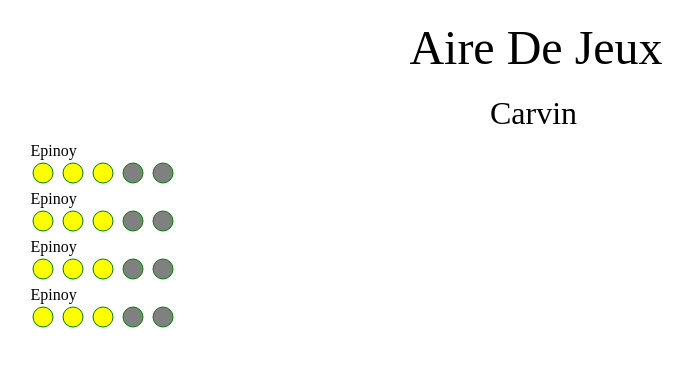
After one commit to stephane-duteriez/airedejeux, a Python web app: template template/Commune.html in a window 1280 px wide. The commit adds this page. Shown: the top 367 px of the page, without its empty margins (104-797 px from the left). Run offline with Jinja, Linux system fonts and the light colour scheme; the template is opened without the code that fills it, so the values that code supplies are empty.

Commit message:
Ajout de la page par Ville.

```diff
--- a/static/style.css
+++ b/static/style.css
@@ -4,6 +4,10 @@
     padding:5px;
     margin:5px;
 }
+
+.bigger {
+    font-size:1.5em;
+    }
 
 #main {
     width:80%;
@@ -55,8 +59,13 @@
 .stars {
     padding:2px
     }
+
+#detail{
+    flex:1 1 300px;
+    }
+
 #box-activitees {
-    flex:1 1 300px;
+    flex:1 1 100%;
     }
 
 #title-activitee {
@@ -84,12 +93,13 @@
 
 #description{
     width:100%;
-    max-width:500px;
+    flex:1 1 300px;
     }
 
 #comentaires{
-    padding:5px;
-    margin:5px;
-    width:100%;
-    max-width:500px
+    flex:1 1 100%;
     }
+
+.comentaire,.description,#list-activitees,#description-accesibilte{
+    padding-left: 10px;
+    }
--- /dev/null
+++ b/template/Commune.html
@@ -0,0 +1,98 @@
+{% extends "base.html" %}
+{% block content %}
+<div id="title">
+    <div id="ville">Carvin</div>
+</div>
+
+<div id="list-aire-de-jeux">
+    <div class="aire-de-jeux">
+        <div class="nom-aire-de-jeux">
+            Epinoy
+        </div>
+        <div class="score">
+            <svg width="22" height="22" class="stars">
+                <circle cx="11" cy="11" r="10" stroke="green" stroke-width="1" fill="yellow" />
+            </svg>
+            <svg width="22" height="22" class="stars">
+                <circle cx="11" cy="11" r="10" stroke="green" stroke-width="1" fill="yellow" />
+            </svg>
+            <svg width="22" height="22" class="stars">
+                <circle cx="11" cy="11" r="10" stroke="green" stroke-width="1" fill="yellow" />
+            </svg>
+            <svg width="22" height="22" class="stars">
+                <circle cx="11" cy="11" r="10" stroke="green" stroke-width="1" fill="grey" />
+            </svg>
+            <svg width="22" height="22" class="stars">
+                <circle cx="11" cy="11" r="10" stroke="green" stroke-width="1" fill="grey" />
+            </svg>
+        </div>
+    </div>
+    <div class="aire-de-jeux">
+        <div class="nom-aire-de-jeux">
+            Epinoy
+        </div>
+        <div class="score">
+            <svg width="22" height="22" class="stars">
+                <circle cx="11" cy="11" r="10" stroke="green" stroke-width="1" fill="yellow" />
+            </svg>
+            <svg width="22" height="22" class="stars">
+                <circle cx="11" cy="11" r="10" stroke="green" stroke-width="1" fill="yellow" />
+            </svg>
+            <svg width="22" height="22" class="stars">
+                <circle cx="11" cy="11" r="10" stroke="green" stroke-width="1" fill="yellow" />
+            </svg>
+            <svg width="22" height="22" class="stars">
+                <circle cx="11" cy="11" r="10" stroke="green" stroke-width="1" fill="grey" />
+            </svg>
+            <svg width="22" height="22" class="stars">
+                <circle cx="11" cy="11" r="10" stroke="green" stroke-width="1" fill="grey" />
+            </svg>
+        </div>
+    </div>
+    <div class="aire-de-jeux">
+        <div class="nom-aire-de-jeux">
+            Epinoy
+        </div>
+        <div class="score">
+            <svg width="22" height="22" class="stars">
+                <circle cx="11" cy="11" r="10" stroke="green" stroke-width="1" fill="yellow" />
+            </svg>
+            <svg width="22" height="22" class="stars">
+                <circle cx="11" cy="11" r="10" stroke="green" stroke-width="1" fill="yellow" />
+            </svg>
+            <svg width="22" height="22" class="stars">
+                <circle cx="11" cy="11" r="10" stroke="green" stroke-width="1" fill="yellow" />
+            </svg>
+            <svg width="22" height="22" class="stars">
+                <circle cx="11" cy="11" r="10" stroke="green" stroke-width="1" fill="grey" />
+            </svg>
+            <svg width="22" height="22" class="stars">
+                <circle cx="11" cy="11" r="10" stroke="green" stroke-width="1" fill="grey" />
+            </svg>
+        </div>
+    </div>
+    <div class="aire-de-jeux">
+        <div class="nom-aire-de-jeux">
+            Epinoy
+        </div>
+        <div class="score">
+            <svg width="22" height="22" class="stars">
+                <circle cx="11" cy="11" r="10" stroke="green" stroke-width="1" fill="yellow" />
+            </svg>
+            <svg width="22" height="22" class="stars">
+                <circle cx="11" cy="11" r="10" stroke="green" stroke-width="1" fill="yellow" />
+            </svg>
+            <svg width="22" height="22" class="stars">
+                <circle cx="11" cy="11" r="10" stroke="green" stroke-width="1" fill="yellow" />
+            </svg>
+            <svg width="22" height="22" class="stars">
+                <circle cx="11" cy="11" r="10" stroke="green" stroke-width="1" fill="grey" />
+            </svg>
+            <svg width="22" height="22" class="stars">
+                <circle cx="11" cy="11" r="10" stroke="green" stroke-width="1" fill="grey" />
+            </svg>
+        </div>
+    </div>
+</div>
+
+{% endblock %}
```
Also changed, not shown: main.py (+12 -17 lines), template/detail.html (+18 -2 lines).
